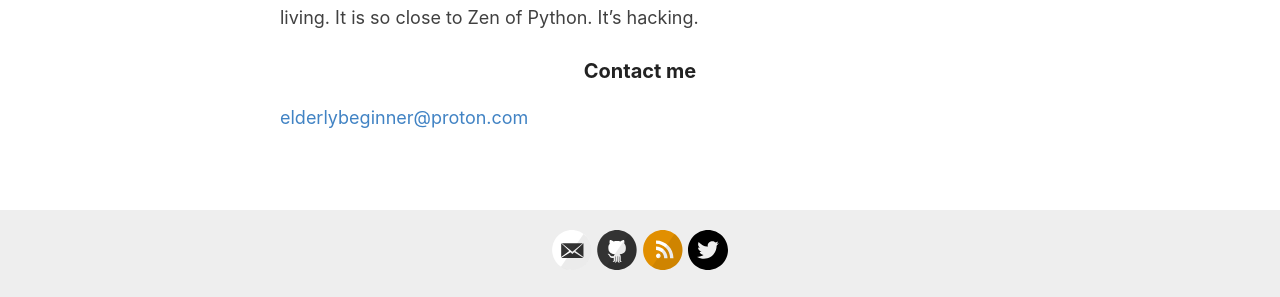
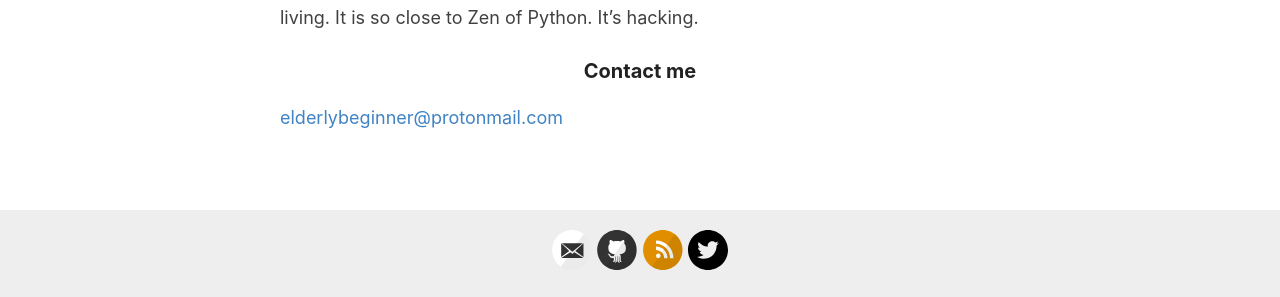
Before and after one commit to elderlybeginner/blog, a Jekyll site: the page built from _pages/about.md, in a window 1280 px wide. Shown: the part 601-898 px from the top of the page. Built offline with Jekyll 4.4.1, drawn with Linux system fonts in a browser that asks for light colours.

Commit message:
Update about.md

```diff
--- a/_pages/about.md
+++ b/_pages/about.md
@@ -18,4 +18,4 @@ You can feel hacker's soul in some software. It's way of thinking and it's way o
 
 ### Contact me
 
-[elderlybeginner@proton.com](elderlybeginner@proton.com)
+[elderlybeginner@protonmail.com](elderlybeginner@protonmail.com)
```
